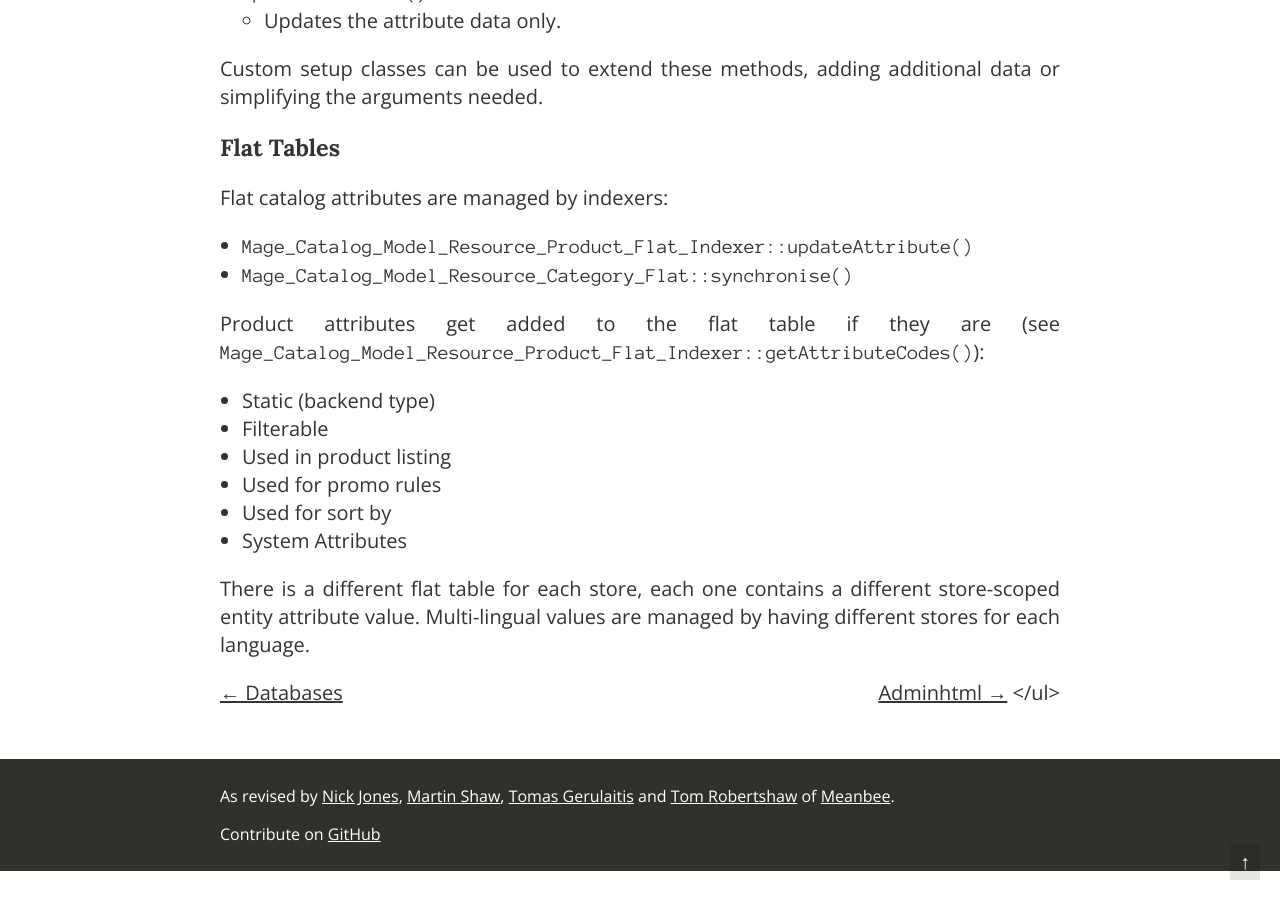
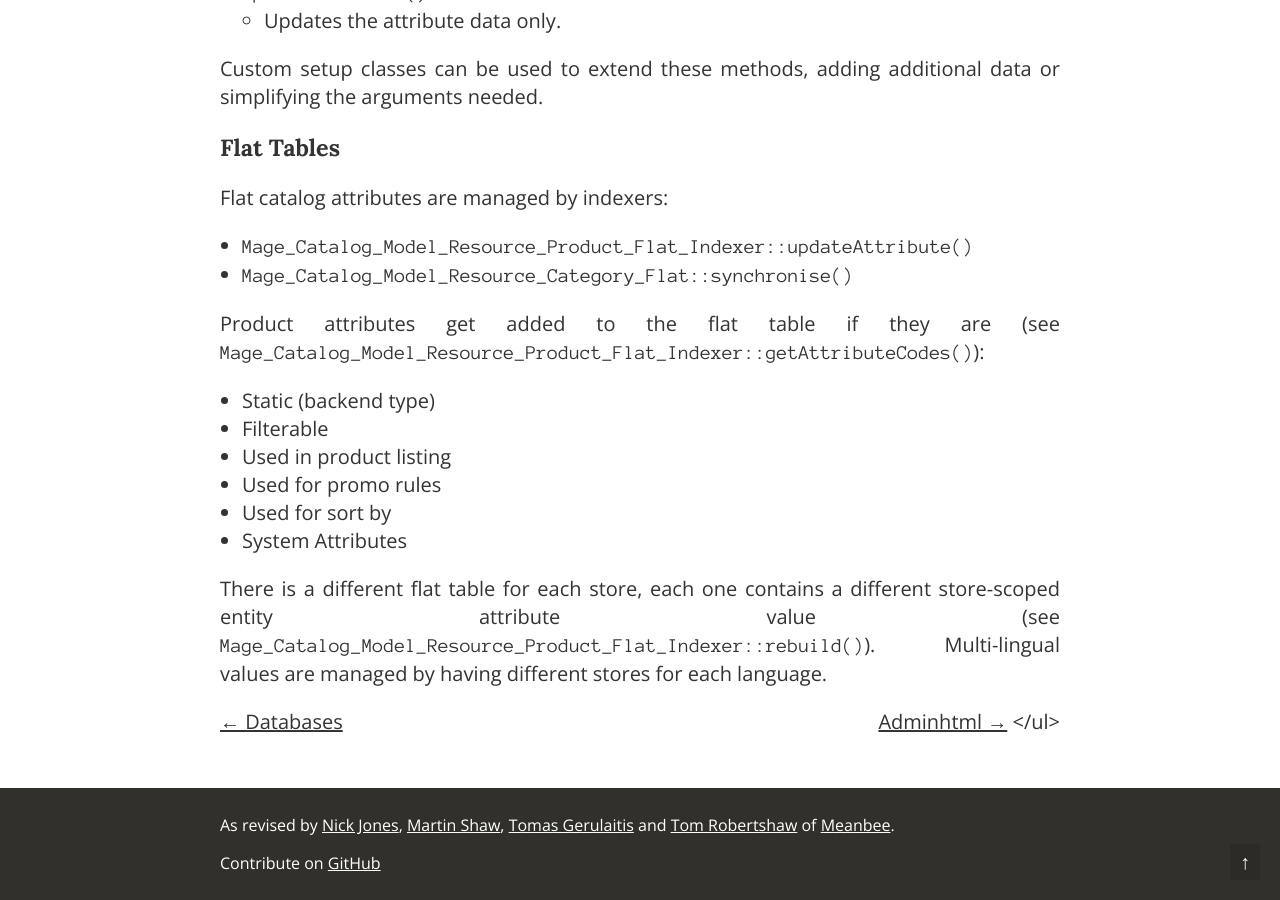
Before and after one commit to meanbee/magecert, a Jekyll site: the page built from eav.md, in a window 1280 px wide and 900 px high, scrolled down 6188 px. Built offline with Jekyll 4.4.1, drawn with Linux system fonts in a browser that asks for light colours; Markdown is read by kramdown in place of the engine named in the settings.

Commit message:
eav: reference class/method for store-scoped entity attribute values flat storage

```diff
--- a/eav.md
+++ b/eav.md
@@ -209,7 +209,7 @@ Product attributes get added to the flat table if they are (see `Mage_Catalog_Mo
 - Used for sort by
 - System Attributes
 
-There is a different flat table for each store, each one contains a different store-scoped entity attribute value. Multi-lingual values are managed by having different stores for each language.
+There is a different flat table for each store, each one contains a different store-scoped entity attribute value (see `Mage_Catalog_Model_Resource_Product_Flat_Indexer::rebuild()`). Multi-lingual values are managed by having different stores for each language.
 
 
 
```
